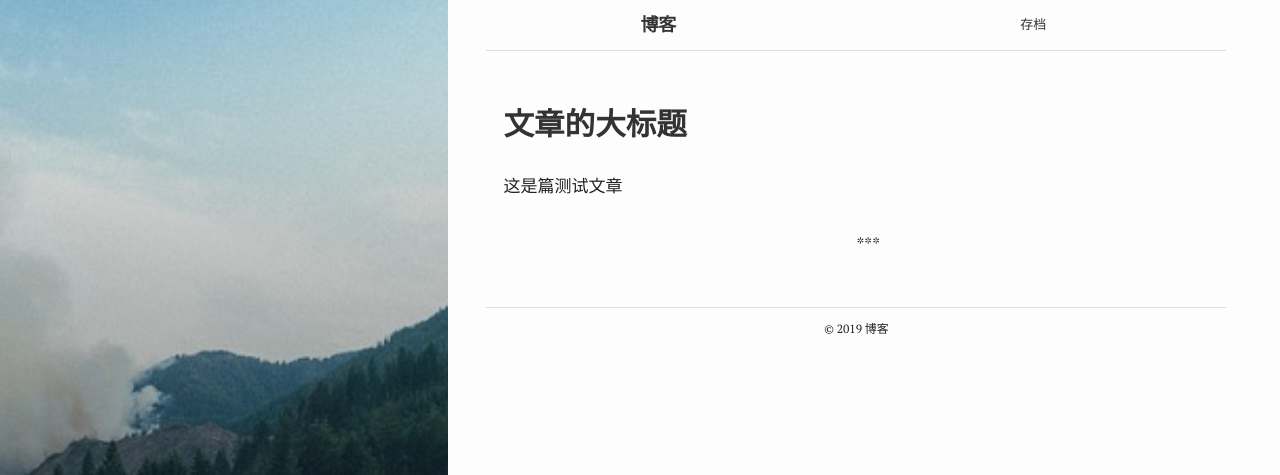
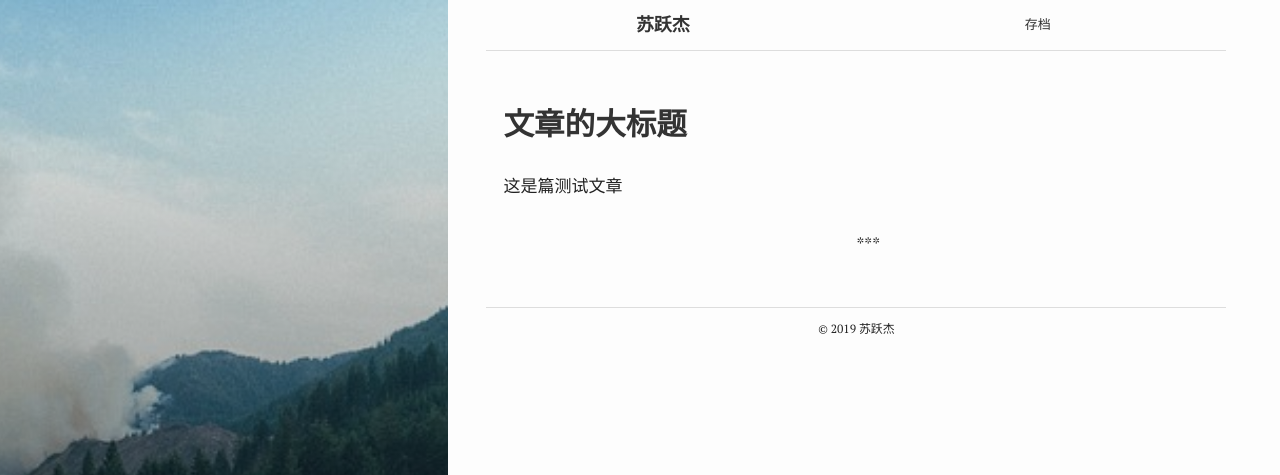
Before and after one commit to suyuejie/blog, a Jekyll site: the page built from index.html, in a window 1280 px wide. Shown: the top 475 px of the page. Built offline with Jekyll 4.4.1, drawn with Linux system fonts in a browser that asks for light colours.

Commit message:
Update _config.yml

```diff
--- a/_config.yml
+++ b/_config.yml
@@ -6,8 +6,8 @@
 # 'jekyll serve'. If you change this file, please restart the server process.
 
 # Site settings
-title: 博客
-email: your-email@domain.com
+title: 苏跃杰
+email:
 description: > # this means to ignore newlines until "baseurl:"
   Write an awesome description for your new site here. You can edit this
   line in _config.yml. It will appear in your document head meta (for
```
